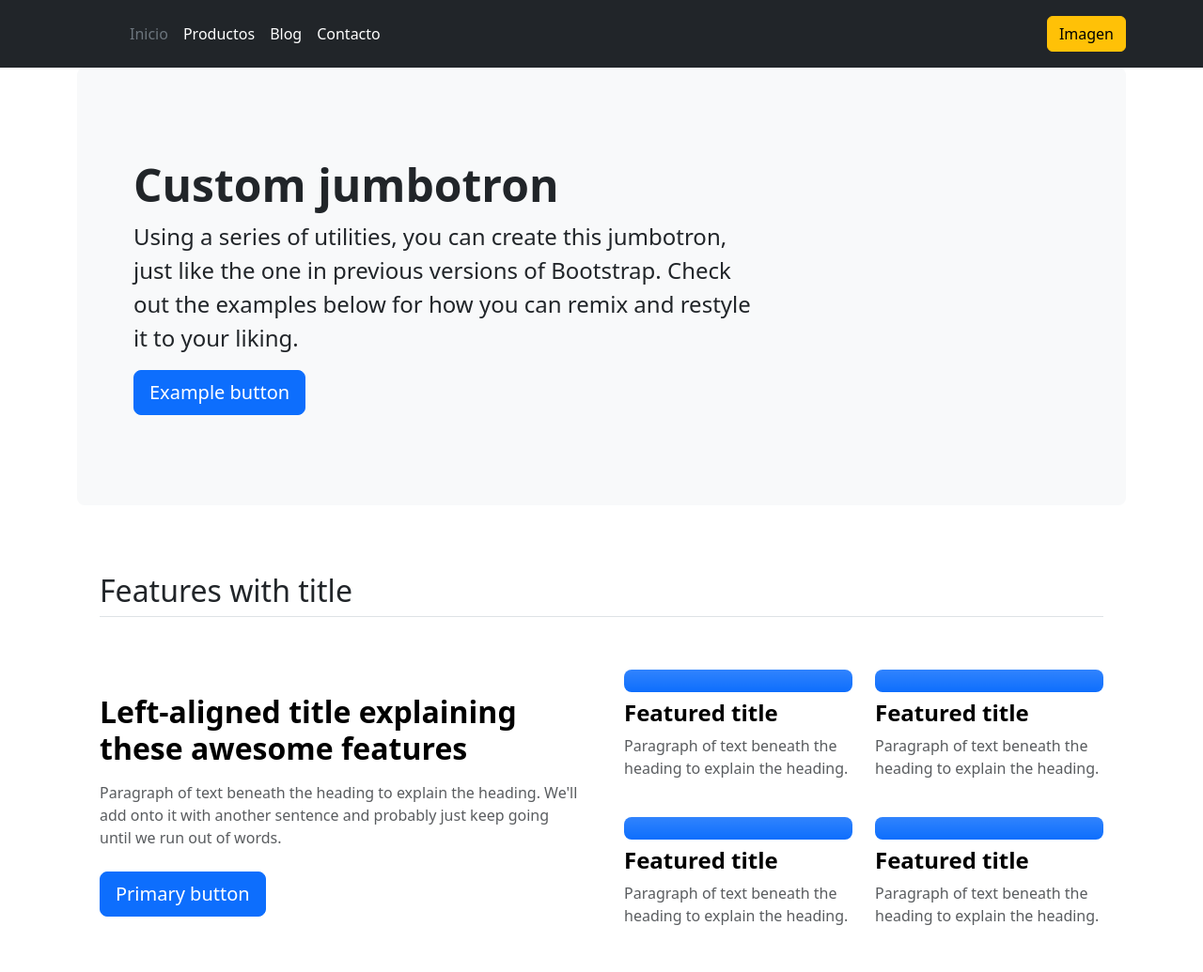
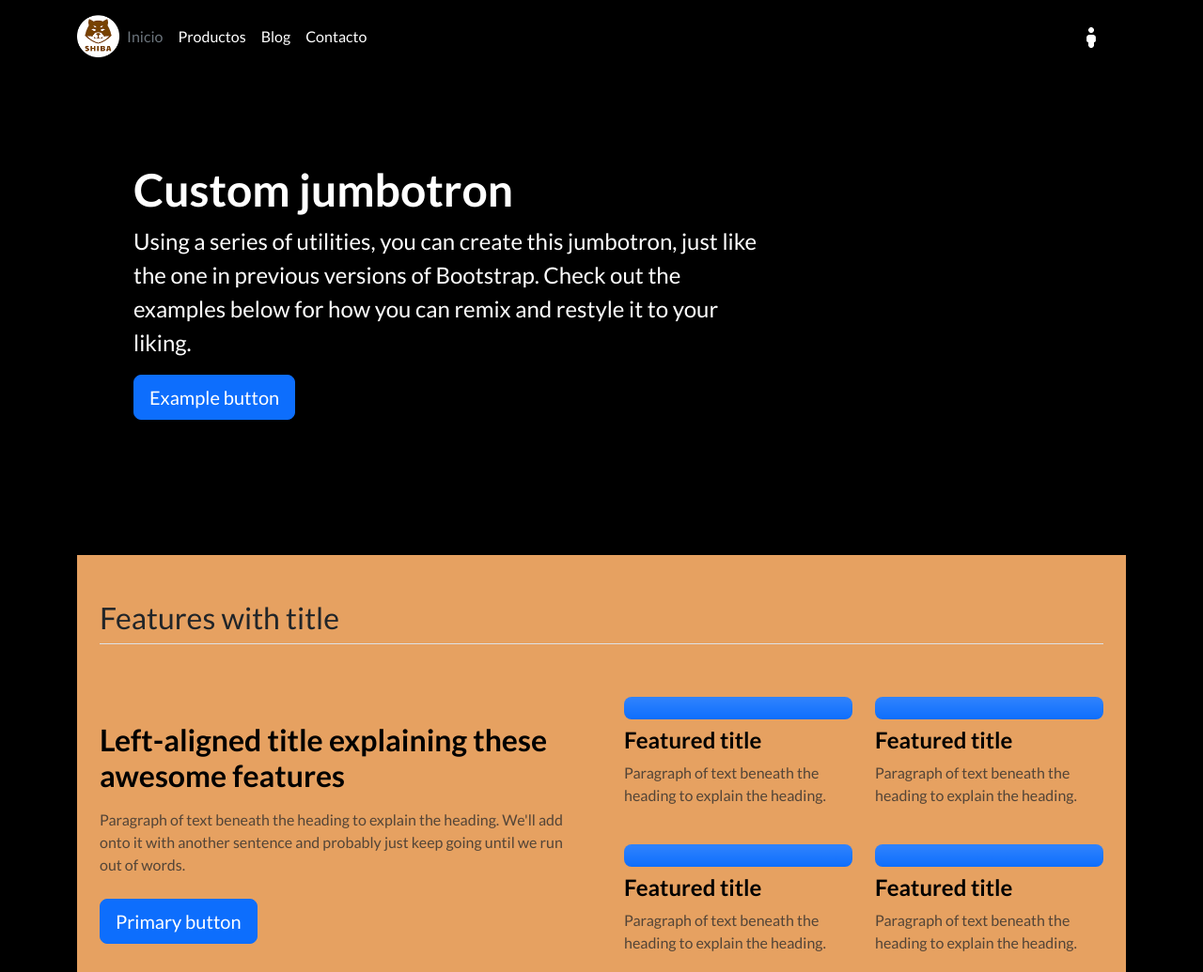
Before and after one commit to ValladaresRolo/trabajo01, a plain HTML site: page index.html in a window 1280 px wide. Shown: the top 1035 px of the page at 94% size. Drawn offline with nearby package versions, Linux system fonts and the light colour scheme.

Commit message:
colores y as estructura

```diff
--- a/index.html
+++ b/index.html
@@ -15,11 +15,11 @@
 </head>
 
 <body>
-    <header class="p-3 text-bg-dark">
+    <header class="p-3 ">
         <div class="container">
           <div class="d-flex flex-wrap align-items-center justify-content-center justify-content-lg-start">
-            <a href="/" class="d-flex align-items-center mb-2 mb-lg-0 text-white text-decoration-none">
-              <svg class="bi me-2" width="40" height="32" role="img" aria-label="Bootstrap"><use xlink:href="#bootstrap"></use></svg>
+            <a href="/" class="d-flex align-items-center mb-2 mb-lg-0 text-white text-decoration-none logotop">
+             <img src="img/logo-shiba.png">
             </a>
 
             <ul class="nav col-12 col-lg-auto me-lg-auto mb-2 justify-content-center mb-md-0">
@@ -34,14 +34,18 @@
 
             <div class="text-end">
 
-              <button type="button" class="btn btn-warning">Imagen</button>
+              <div class="btnip">
+                <a href="#"><img src="img/ingreo-personas.png"></a>
+              </div>
+
+
             </div>
           </div>
         </div>
       </header>
 
     <main class="container">
-        <div class="p-5 mb-4 bg-body-tertiary rounded-3">
+        <div id="jumbotron" class="p-5 mb-4 bck-color ">
             <div class="container-fluid py-5">
               <h1 class="display-5 fw-bold">Custom jumbotron</h1>
               <p class="col-md-8 fs-4">Using a series of utilities, you can create this jumbotron, just like the one in previous versions of Bootstrap. Check out the examples below for how you can remix and restyle it to your liking.</p>
@@ -147,13 +151,20 @@
 
 
     </main>
-    <div class="container">
+    <div class="container ">
 
-    <footer class="row row-cols-1 row-cols-sm-2 row-cols-md-5 py-5 my-5 border-top">
+    <footer class="row row-cols-1 row-cols-sm-2 row-cols-md-5 py-5  border-top">
         <div class="col mb-3">
           <a href="/" class="d-flex align-items-center mb-3 link-body-emphasis text-decoration-none">
-            <svg class="bi me-2" width="40" height="32"><use xlink:href="#bootstrap"></use></svg>
-          </a>
+
+            <img src="img/logo-shiba.png">
+
+
+
+
+
+
+                      </a>
           <p class="text-body-secondary">© 2023</p>
         </div>
 
--- a/style.css
+++ b/style.css
@@ -1,10 +1,52 @@
+@import url('https://fonts.googleapis.com/css2?family=Lato:ital,wght@0,100;0,300;0,400;0,700;0,900;1,100;1,300;1,400;1,700;1,900&display=swap');
+
+html,
 body {
-    padding-bottom: 20px;
+    margin: 0;
+    padding: 0;
+
+}
+
+body {
+    background-color: black;
+
+    font-family: 'Lato', sans-serif;
 }
 
 .navbar {
     margin-bottom: 20px;
 }
+.logotop img{
+    width: 45px;
+    height: auto;
+}
+.btnip img{width: 10px;
+height: auto;}
+
+.btnip {margin-right: 2rem;}
+.btnip a:hover img{
+    transform: scale(1.2);
+    rotate: 45deg;
+}
+
+.bck-color{background-color: #000; color: #fff;}
+
+.productos{ background-color: #e6a161;
+margin: 3rem 0 4rem;
+}
+
+.blog{padding: 4%;}
+
+.featurette{background-color: #e6a161;}
+footer{
+    background-color: #6828cb;
+padding-left: 5%;
+padding-right: 5%;
+
+}
+footer h5{font-weight: 600; color: #e6a161;}
+ footer .text-body-secondary{ color: #fff !important }
+footer a:hover.text-body-secondary{color: #e6a161 !important}
 
 
 .bd-placeholder-img {
```
Also changed, not shown: img/ingreo-personas.png (added), img/logo-shiba.png (added).
